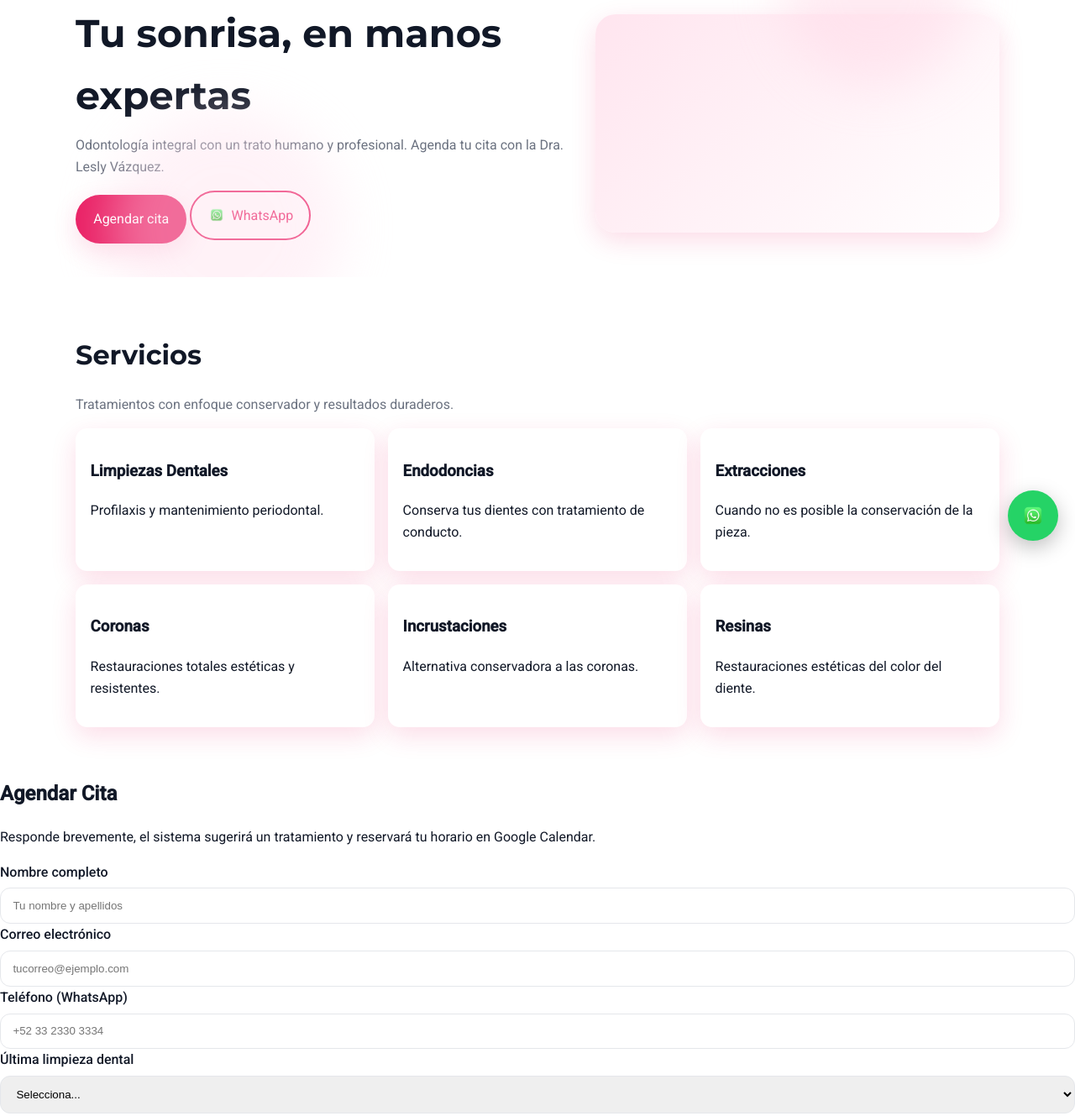
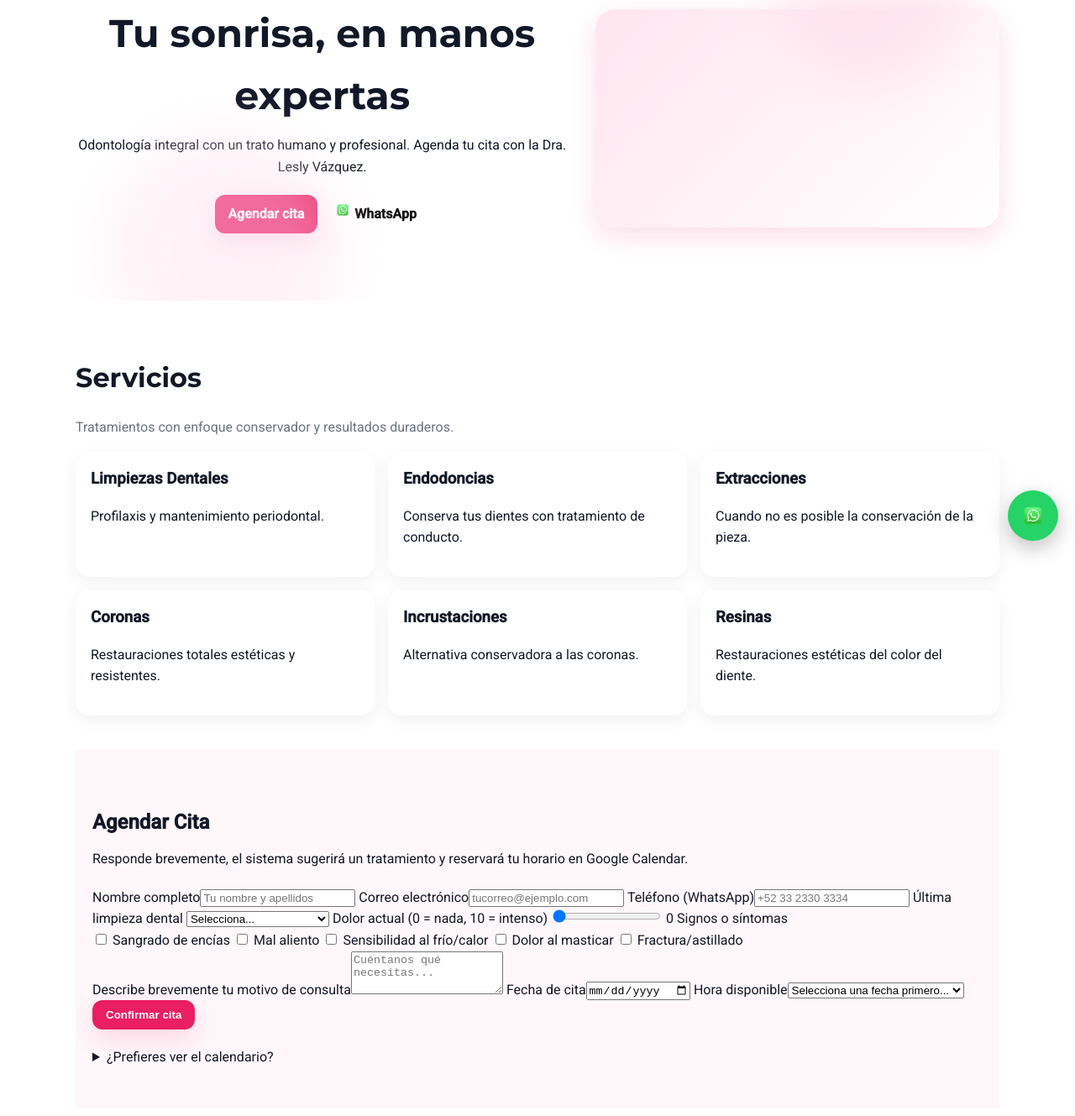
Before and after one commit to cristianromero241215-maker/Odontolesly, a plain HTML site: page index.html in a window 1280 px wide. Shown: the part 136-1465 px from the top of the page at 84% size. Drawn offline with Linux system fonts and the light colour scheme.

Commit message:
Update style.css

```diff
--- a/style.css
+++ b/style.css
@@ -40,11 +40,11 @@ body{font-family:Roboto,system-ui,-apple-system,sans-serif;color:var(--text);bac
 .card:hover{transform:translateY(-4px);box-shadow:0 16px 40px rgba(233,30,99,.18)}
 
 /* Booking */
-.booking{padding:48px 0 20px}
-.form .grid{display:grid;grid-template-columns:repeat(3,1fr);gap:1rem}
-label{display:flex;flex-direction:column;gap:.4rem;font-weight:500}
-input,select,textarea{padding:.8rem .9rem;border:1.5px solid #e5e7eb;border-radius:12px;outline:none;transition:border-color .2s ease,box-shadow .2s ease}
-textarea{min-height:90px}
+.hero{background:linear-gradient(180deg,var(--rosa-clarito),#fff);padding:80px 20px;text-align:center}.hero h2{font-size:2.2rem;margin:.2rem 0 1rem}.hero p{color:var(--gris-600);max-width:700px;margin:0 auto 1.2rem}
+.btn{display:inline-block;background:var(--rosa-200);color:#111;padding:10px 16px;border-radius:12px;text-decoration:none;font-weight:700;border:1px solid var(--borde)}.btn-primary{background:var(--rosa);color:#fff;border-color:transparent}.center{text-align:center}.mt-20{margin-top:20px}
+.section{padding:48px 20px;max-width:1100px;margin:0 auto}.section-alt{background:#fff7fa}.section-subtitle{color:var(--gris-600);margin-top:-8px;margin-bottom:20px}
+.cards{display:grid;grid-template-columns:repeat(6,1fr);gap:16px}.cards .card{grid-column:span 2;background:#fff;border:1px solid var(--borde);padding:18px;border-radius:16px;box-shadow:0 6px 20px rgba(0,0,0,.06)}.cards .card h3{margin:0 0 6px}
+.contact-grid{display:grid;grid-template-columns:1fr 1fr;gap:24px}
 input:focus,select:focus,textarea:focus{border-color:var(--rosa);box-shadow:0 0 0 4px rgba(233,30,99,.12)}
 .msg{margin-top:.6rem;color:#111827}
 
```
